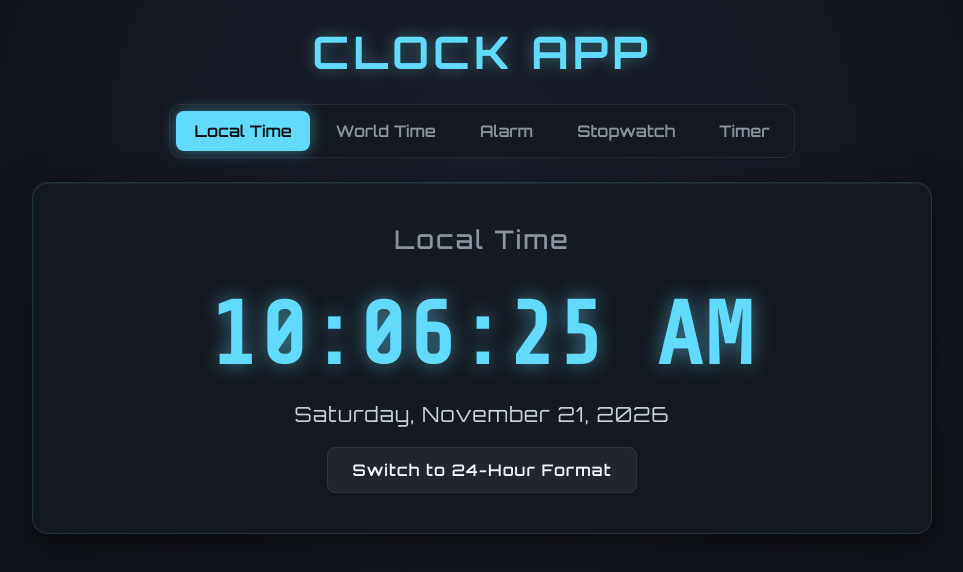
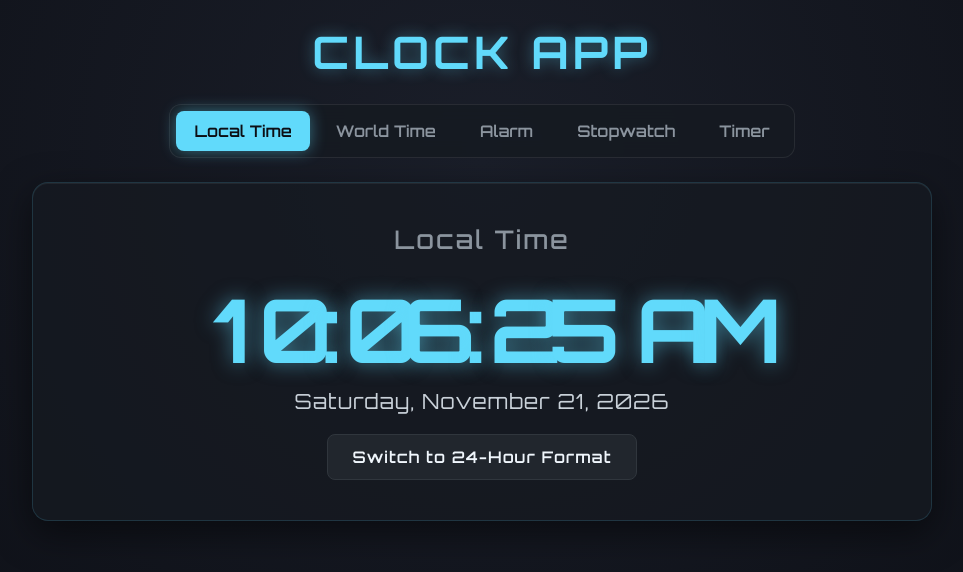
Before and after one commit to ankur3-101106/Clock, a plain HTML site: page index.html in a window 1280 px wide. Shown: the whole page, without its empty margins (158-1121 px from the left). Drawn offline with nearby package versions, Linux system fonts and the light colour scheme.

Commit message:
Keep Orbitron font and render each digit in a fixed-space slot

```diff
--- a/index.html
+++ b/index.html
@@ -6,7 +6,7 @@
   <title>Digital Clock App</title>
   <link rel="preconnect" href="https://fonts.googleapis.com">
   <link rel="preconnect" href="https://fonts.gstatic.com" crossorigin>
-  <link href="https://fonts.googleapis.com/css2?family=Orbitron:wght@400..900&family=Share+Tech+Mono&display=swap" rel="stylesheet">
+  <link href="https://fonts.googleapis.com/css2?family=Orbitron:wght@400..900&display=swap" rel="stylesheet">
   <link rel="stylesheet" href="style.css">
 </head>
 <body>
--- a/script.js
+++ b/script.js
@@ -80,6 +80,37 @@ function testSound() {
   setTimeout(() => playTone(1174, 0.18, 'square', 0.2), 140);
 }
 
+// ---------------- FIXED SPACE DIGIT RENDERER (ORBITRON) ----------------
+function setFixedDigits(element, str) {
+  if (!element) return;
+  // If children count matches string length, update individual character spans
+  if (element.children.length === str.length) {
+    for (let i = 0; i < str.length; i++) {
+      const span = element.children[i];
+      if (span.textContent !== str[i]) {
+        span.textContent = str[i];
+      }
+    }
+    return;
+  }
+
+  // Initial creation or length change (e.g. 12h vs 24h toggle)
+  let html = '';
+  for (let i = 0; i < str.length; i++) {
+    const ch = str[i];
+    if (ch >= '0' && ch <= '9') {
+      html += '<span class="time-char time-digit">' + ch + '</span>';
+    } else if (ch === ':' || ch === '.') {
+      html += '<span class="time-char time-sep">' + ch + '</span>';
+    } else if (ch === ' ') {
+      html += '<span class="time-char time-space"> </span>';
+    } else {
+      html += '<span class="time-char time-letter">' + ch + '</span>';
+    }
+  }
+  element.innerHTML = html;
+}
+
 // ---------------- LOCAL TIME ----------------
 let is24HourFormat = false;
 let lastLocalTimeString = '';
@@ -94,12 +125,10 @@ function updateLocalTime() {
     hour12: !is24HourFormat
   });
 
-  if (timeString !== lastLocalTimeString) {
+  const localEl = document.getElementById('localTime');
+  if (localEl && (timeString !== lastLocalTimeString || localEl.children.length === 0)) {
     lastLocalTimeString = timeString;
-    const localEl = document.getElementById('localTime');
-    if (localEl) {
-      localEl.textContent = timeString;
-    }
+    setFixedDigits(localEl, timeString);
   }
 
   const dateString = now.toLocaleDateString('en-US', {
@@ -162,12 +191,10 @@ function updateWorldTime() {
       hour12: !is24HourFormat
     });
 
-    if (timeString !== lastWorldTimeString) {
+    const worldTimeEl = document.getElementById('worldTime');
+    if (worldTimeEl && (timeString !== lastWorldTimeString || worldTimeEl.children.length === 0)) {
       lastWorldTimeString = timeString;
-      const worldTimeEl = document.getElementById('worldTime');
-      if (worldTimeEl) {
-        worldTimeEl.textContent = timeString;
-      }
+      setFixedDigits(worldTimeEl, timeString);
     }
 
     const dateString = now.toLocaleDateString('en-US', {
@@ -336,7 +363,8 @@ function updateStopwatch() {
   let hundredths = Math.floor((stopwatchMilliseconds % 1000) / 10);
   const display = document.getElementById('stopwatchDisplay');
   if (display) {
-    display.textContent = `${pad(hrs)}:${pad(mins)}:${pad(secs)}.${pad(hundredths, 2)}`;
+    const str = `${pad(hrs)}:${pad(mins)}:${pad(secs)}.${pad(hundredths, 2)}`;
+    setFixedDigits(display, str);
   }
 }
 
@@ -370,7 +398,7 @@ function resetStopwatch() {
   lastLapMilliseconds = 0;
   const display = document.getElementById('stopwatchDisplay');
   if (display) {
-    display.textContent = '00:00:00.00';
+    setFixedDigits(display, '00:00:00.00');
   }
   const lapsContainer = document.getElementById('stopwatchLaps');
   if (lapsContainer) lapsContainer.innerHTML = '';
@@ -423,9 +451,9 @@ function updateTimerDisplay() {
   const display = document.getElementById('timerDisplay');
   if (display) {
     const formatted = formatTimer(timerRemainingMilliseconds);
-    if (formatted !== lastTimerDisplayString) {
+    if (formatted !== lastTimerDisplayString || display.children.length === 0) {
       lastTimerDisplayString = formatted;
-      display.textContent = formatted;
+      setFixedDigits(display, formatted);
     }
   }
 }
--- a/style.css
+++ b/style.css
@@ -107,22 +107,46 @@ body {
   font-weight: 500;
 }
 
-/* Digital Displays - Tabular fixed-width font eliminates any vibration/jitter */
+/* Digital Displays - Orbitron with fixed-space character slots */
 .digital-display {
-  font-family: 'Share Tech Mono', ui-monospace, 'Cascadia Code', 'Source Code Pro', Menlo, Consolas, 'Courier New', monospace;
-  font-variant-numeric: tabular-nums;
-  font-feature-settings: "tnum" 1;
+  font-family: 'Orbitron', -apple-system, BlinkMacSystemFont, "Segoe UI", Roboto, sans-serif;
   font-size: clamp(2.2rem, 7.5vw, 5.5rem);
   font-weight: 700;
   color: #61dafb;
   text-shadow: 0 0 20px rgba(97, 218, 251, 0.5);
-  letter-spacing: 2px;
   line-height: 1.15;
   margin: 10px 0 15px;
-  display: inline-block;
+  display: inline-flex;
+  justify-content: center;
+  align-items: center;
   text-align: center;
   word-break: normal;
   white-space: nowrap;
+}
+
+/* Individual character slots rendered in fixed space */
+.time-char {
+  display: inline-block;
+  text-align: center;
+  font-variant-numeric: tabular-nums;
+  line-height: 1;
+}
+
+.time-digit {
+  width: 0.66em;
+}
+
+.time-sep {
+  width: 0.32em;
+}
+
+.time-space {
+  width: 0.35em;
+  white-space: pre;
+}
+
+.time-letter {
+  width: 0.72em;
 }
 
 .stopwatch-font {
```
